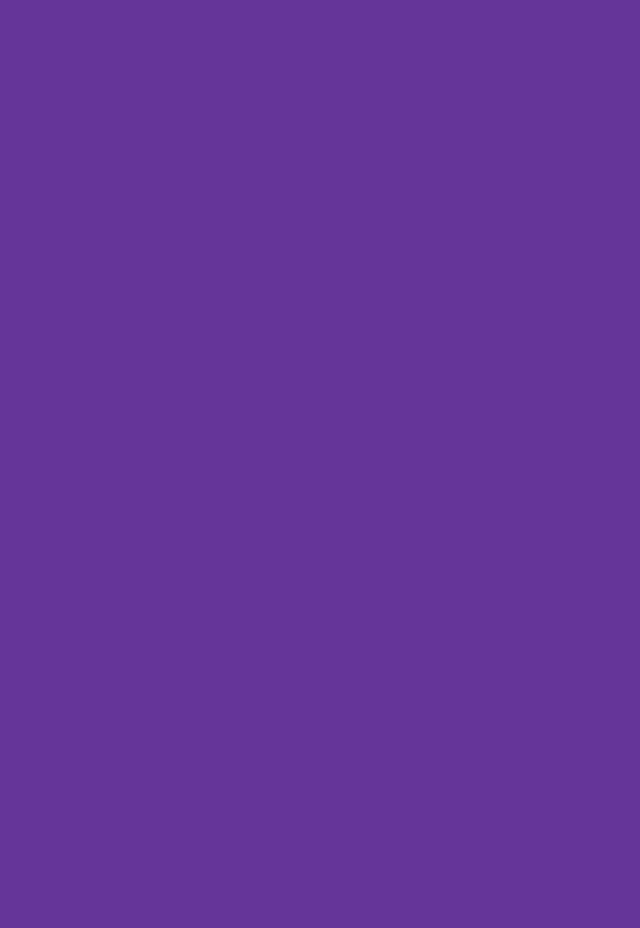
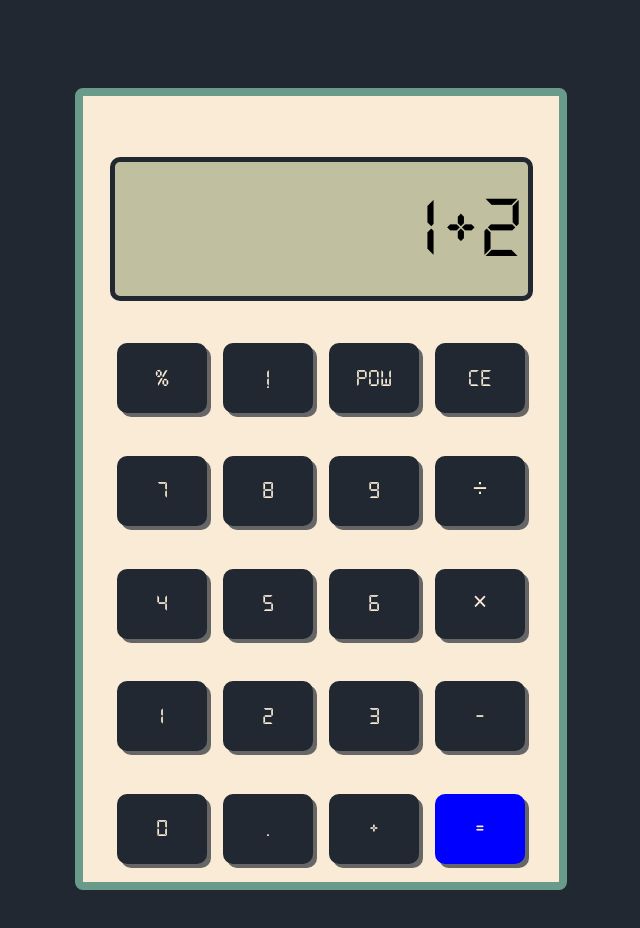
Before and after one commit to TheRookiexe/Calculator, a plain HTML site: page index.html in a window 1280 px wide. Shown: the whole page, without its empty margins (319-959 px from the left). Before the commit the page ends 800 px from the top, so only its background shows below. Drawn offline with Linux system fonts and the light colour scheme.

Commit message:
Calculator Designed.

```diff
--- a/index.html
+++ b/index.html
@@ -8,6 +8,30 @@
     <title>Calculator</title>
 </head>
 <body>
-
+    <div class="container">
+        <div class="screen">
+            1+2
+        </div>
+        <button id="modulos">%</button>
+        <button id="factor">!</button>
+        <button id="power">pow</button>
+        <button id="clear">CE</button>
+        <button id="seven">7</button>
+        <button id="eight">8</button>
+        <button id="nine">9</button>
+        <button id="divide">÷</button>
+        <button id="four">4</button>
+        <button id="five">5</button>
+        <button id="six">6</button>
+        <button id="mul">×</button>
+        <button id="one">1</button>
+        <button id="two" >2</button>
+        <button id="three">3</button>
+        <button id="sub">-</button>
+        <button id="zero">0</button>
+        <button id="decimal">.</button>
+        <button id="plus">+</button>
+        <button id="equals">=</button>
+    </div>
 </body>
 </html>
--- a/style.css
+++ b/style.css
@@ -1,3 +1,63 @@
+@font-face {
+  font-family: 'DS-Digital';
+  src: url('fonts/DS-DIGI.TTF') format('truetype');
+  font-weight: normal;
+  font-style: normal;
+}
+
 body{
-    background-color: rebeccapurple ;
+    font-family: 'DS-Digital', monospace;
+    background-color: #222831;
+    display: flex;
+    flex-direction: column;
+    justify-content: center;
+    align-items: center;
+    padding: 80px;
 }
+
+.container {
+    background-color: antiquewhite;
+    height: 750px;
+    width: 440px;
+    border: 8px #689B8A solid;
+    border-radius: 8px;
+    padding: 18px;
+    display: flex;
+    justify-content: space-evenly;
+    align-items: end;
+    flex-wrap: wrap;
+}
+
+button {
+    font-family: 'DS-Digital', monospace;
+    height: 70px;
+    width: 90px;
+    padding: 0px;
+    border: none;
+    border-radius: 10px;
+    background-color: #222831;
+    color: antiquewhite;
+    font-size: 25px;
+    box-shadow: 4px 4px 0 #666;
+    cursor: pointer;
+}
+
+button:hover{
+    transform: translateY(4px);
+}
+
+.screen {
+    font-family: 'DS-Digital', monospace;
+    background-color: #C0C0A0;
+    height: 110px;
+    width: 405px;
+    border: 5px #222831 solid;
+    border-radius: 10px;
+    text-align: right;
+    padding: 4px;
+    padding-top: 20px;
+    font-size: 90px;
+}
+#equals {
+    background-color: blue;
+}
```
Also changed, not shown: fonts/DS-DIGI.TTF (added).
